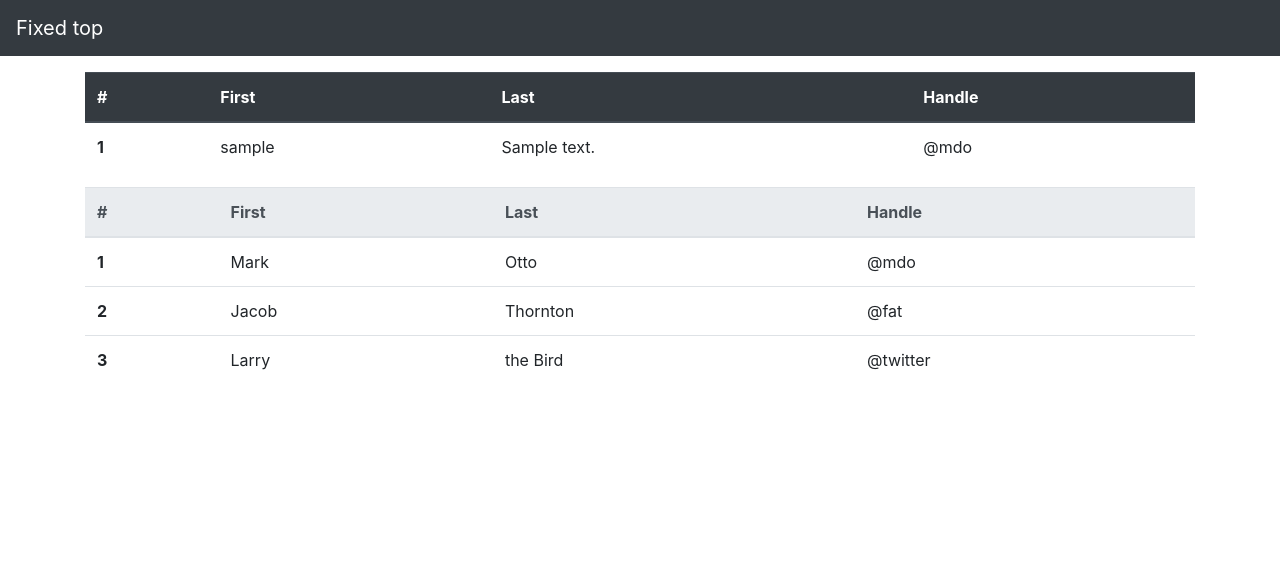
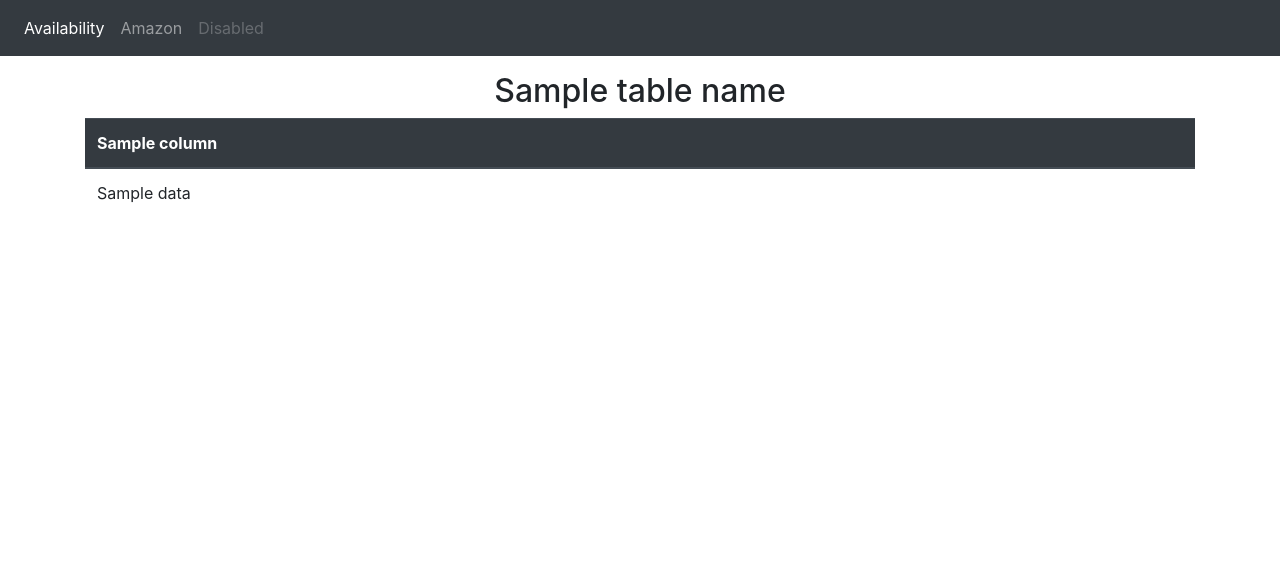
Before and after one commit to AlexSbb/OracleDataBaseSimpeInterface, a Flask app: template templates/index.html in a window 1280 px wide. Shown: the top 569 px of the page. Run offline with Flask 2, Linux system fonts and the light colour scheme; the template is opened without the code that fills it: most values are stand-ins (such as "Sample title", 1, 10 or a date in 2020); some libraries are stand-ins or nearby versions.

Commit message:
Add buttons and Amayon View rout
Add buttons and Amayon View rout

```diff
--- a/app.py
+++ b/app.py
@@ -1,21 +1,46 @@
 from flask import Flask
+# pip install flask
 from flask import render_template
+import json
+import cx_Oracle
+# pip install cx_Oracle
+# + Download and install Instant Client  https://www.oracle.com/database/technologies/instant-client/microsoft-windows-32-downloads.html
+# Unzip the packages into a single directory such as C:\oracle\instantclient_12_2
+# Add this directory to the PATH environment variable.
 app = Flask(__name__)
 
+def dataFromOracle(tableName):
+    # readv username and password from file
+    with open('user.key', 'r') as f:
+        user_dict = json.load(f)
+        myUserName = user_dict['Username']
+        myPassword = user_dict['Password']
+        f.close()
+
+    # connection to Oracle DB
+    dsnStr = cx_Oracle.makedsn("studidb.gm.fh-koeln.de", "1521", "vlesung")
+    con = cx_Oracle.connect(user=myUserName, password=myPassword, dsn=dsnStr) # Use your User Name and Password
+    cur = con.cursor()
+    cur.execute('SELECT * FROM '+tableName)
+    #this operation takes the column names
+    col_names = [row[0] for row in cur.description]
+    #this takes all rows from table
+    rows = cur.fetchall()
+    # Close connection
+    cur.close()
+    con.close()
+    return(col_names,rows)
 
 @app.route('/')
 def index():
-    posts = [
-        {
-            'author': {'username': 'John'},
-            'body': 'Beautiful day in Portland!'
-        },
-        {
-            'author': {'username': 'Susan'},
-            'body': 'The Avengers movie was so cool!'
-        }
-    ]
-    return render_template('index.html', posts=posts)
+    tableName = 'Availability'
+    columns,rows=dataFromOracle(tableName)
+    return render_template('index.html', columns=columns, rows=rows, tableName=tableName)
+@app.route('/Amazon')
+def Amazon():
+    viewName = 'Amazon'
+    columns,rows=dataFromOracle(viewName)
+    return render_template('index.html', columns=columns, rows=rows, tableName=viewName)
 
 if __name__ == '__main__':
     app.run()
--- a/templates/index.html
+++ b/templates/index.html
@@ -4,96 +4,55 @@
     <!-- Required meta tags -->
     <meta charset="utf-8">
     <meta name="viewport" content="width=device-width, initial-scale=1, shrink-to-fit=no">
-
     <!-- Bootstrap CSS -->
     <link rel="stylesheet" href="https://stackpath.bootstrapcdn.com/bootstrap/4.4.1/css/bootstrap.min.css" integrity="sha384-Vkoo8x4CGsO3+Hhxv8T/Q5PaXtkKtu6ug5TOeNV6gBiFeWPGFN9MuhOf23Q9Ifjh" crossorigin="anonymous">
-
-    <style>
+     <style>
         body {
             min-height: 75rem;
             padding-top: 4.5rem;
         }
     </style>
-
     <title>MAIT2019 EMobility </title>
   </head>
   <body>
-
-        <nav class="navbar fixed-top navbar-dark bg-dark navbar-expand-md">
-            <a class="navbar-brand">Fixed top</a>
-        </nav>
-
+    <nav class="navbar fixed-top navbar-dark bg-dark navbar-expand-md">
+        <div class="collapse navbar-collapse" id="navbarCollapse">
+            <ul class="navbar-nav mr-auto">
+              <li class="nav-item active">
+                <a class="nav-link" href="/">Availability <span class="sr-only">(current)</span></a>
+              </li>
+              <li class="nav-item">
+                <a class="nav-link" href="Amazon">Amazon</a>
+              </li>
+              <li class="nav-item">
+                <a class="nav-link disabled" href="#">Disabled</a>
+              </li>
+            </ul>
+          </div>
+    </nav>
     <main role="main" class="container">
-
-
-
-
-
+        <h2 class="text-center">{{tableName}}</h2>
         <table class="table">
             <thead class="thead-dark">
             <tr>
-                <th scope="col">#</th>
-                <th scope="col">First</th>
-                <th scope="col">Last</th>
-                <th scope="col">Handle</th>
+                {% for column in columns %}
+                    <th scope="col">{{column}}</th>
+                {% endfor %}
             </tr>
             </thead>
             <tbody>
-            {% for post in posts %}
-
+            {% for row in rows %}
             <tr>
-                <th scope="row">1</th>
-                <td>{{ post.author.username }}</td>
-                <td>{{ post.body }}</td>
-                <td>@mdo</td>
+                {% for data in row%}
+                <!-- <th scope="row">{{ row[0] }}</th> -->
+                <td>{{data}}</td>
+                {% endfor %}
             </tr>
             {% endfor %}
-
             </tbody>
         </table>
 
-        <table class="table">
-            <thead class="thead-light">
-            <tr>
-                <th scope="col">#</th>
-                <th scope="col">First</th>
-                <th scope="col">Last</th>
-                <th scope="col">Handle</th>
-            </tr>
-            </thead>
-            <tbody>
-            <tr>
-                <th scope="row">1</th>
-                <td>Mark</td>
-                <td>Otto</td>
-                <td>@mdo</td>
-            </tr>
-            <tr>
-                <th scope="row">2</th>
-                <td>Jacob</td>
-                <td>Thornton</td>
-                <td>@fat</td>
-            </tr>
-            <tr>
-                <th scope="row">3</th>
-                <td>Larry</td>
-                <td>the Bird</td>
-                <td>@twitter</td>
-            </tr>
-            </tbody>
-        </table>
-
-
     </main>
-
-
-
-
-
-
-
-
-
     <!-- Optional JavaScript -->
     <!-- jQuery first, then Popper.js, then Bootstrap JS -->
     <script src="https://code.jquery.com/jquery-3.4.1.slim.min.js" integrity="sha384-J6qa4849blE2+poT4WnyKhv5vZF5SrPo0iEjwBvKU7imGFAV0wwj1yYfoRSJoZ+n" crossorigin="anonymous"></script>
--- a/templates/test.html
+++ b/templates/test.html
@@ -29,7 +29,7 @@
       <div class="collapse navbar-collapse" id="navbarCollapse">
         <ul class="navbar-nav mr-auto">
           <li class="nav-item active">
-            <a class="nav-link" href="#">Home <span class="sr-only">(current)</span></a>
+            <a class="nav-link" href="#">AVAILABILITY <span class="sr-only">(current)</span></a>
           </li>
           <li class="nav-item">
             <a class="nav-link" href="#">Link</a>
```
Also changed, not shown: json read test.py (added, +11 -0 lines).
